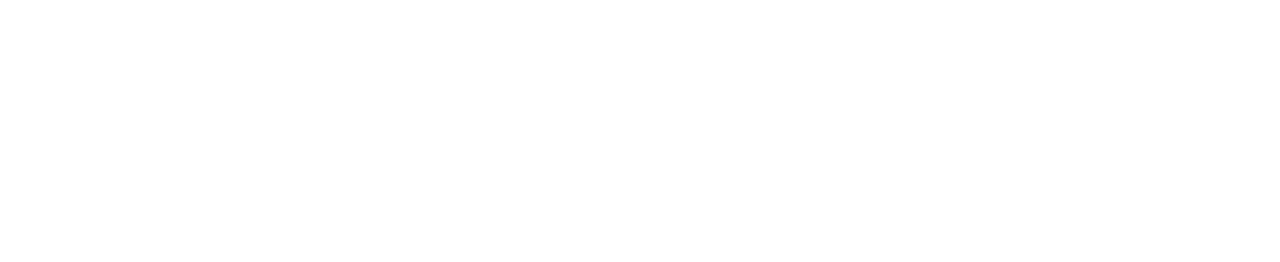
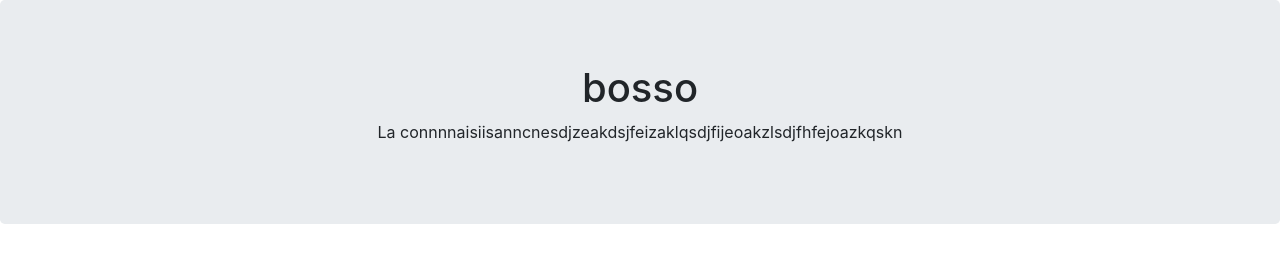
Before and after one commit to AxelBarbeHusson/boooubou, a plain HTML site: page index.html in a window 1280 px wide. Drawn offline with Linux system fonts and the light colour scheme.

Commit message:
div, class in div, h1 & p add

```diff
--- a/index.html
+++ b/index.html
@@ -8,6 +8,9 @@
     <link href="./assets/javaScript/bootstrap.js" rel="stylesheet" />
   </head>
   <body>
-
+<div class="jumbotron text-center">
+  <h1>bosso</h1>
+  <p>La connnnaisiisanncnesdjzeakdsjfeizaklqsdjfijeoakzlsdjfhfejoazkqskn</p>
+</div>
   </body>
 </html>
```
